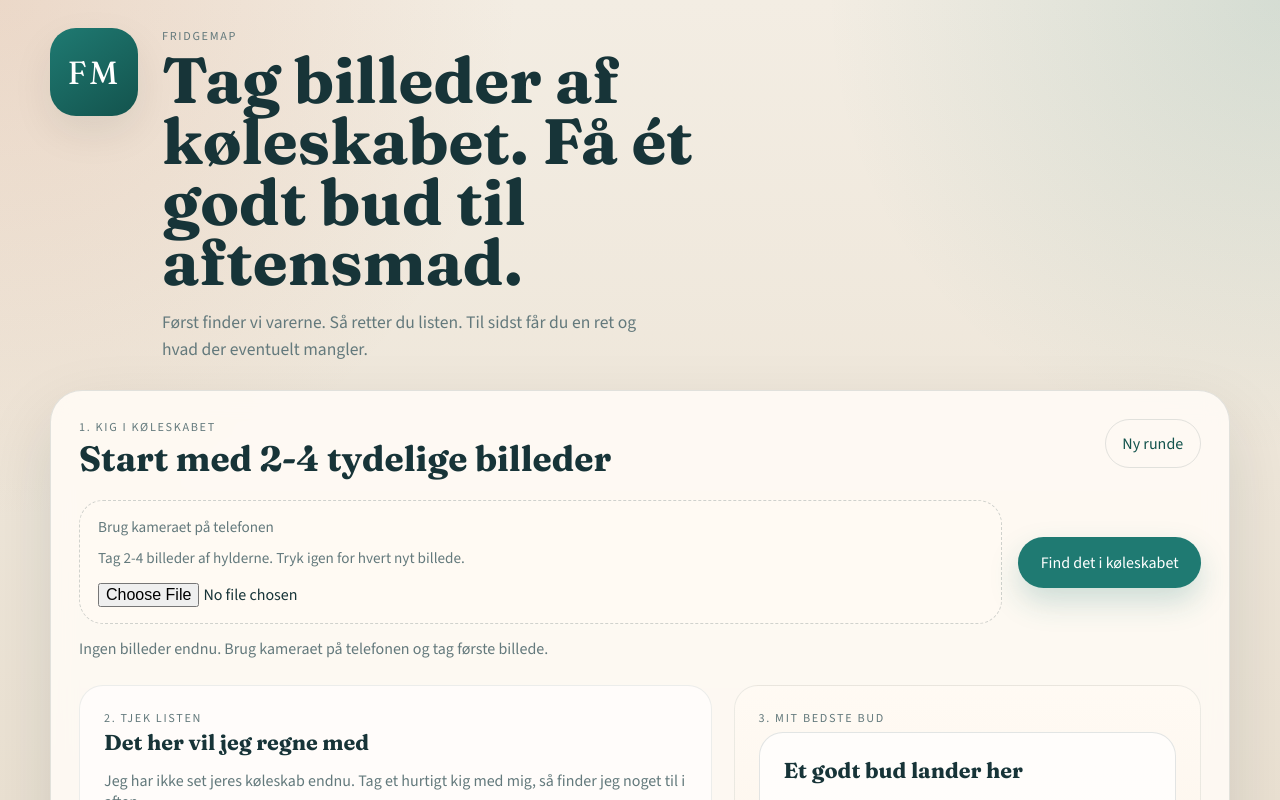
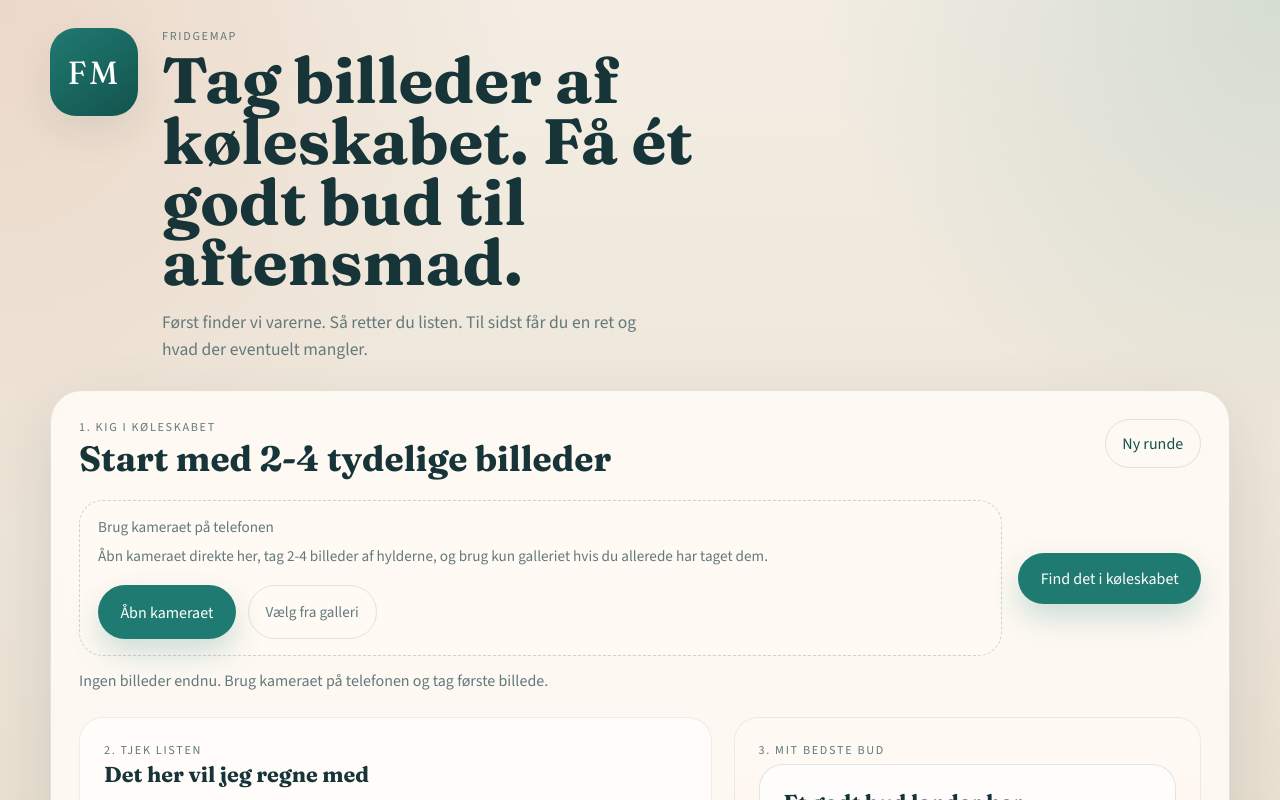
Before and after one commit to Ganga-Boi/fridgemap, a Next.js app: page / in a window 1280 px wide. Shown: the top 800 px of the page. Built offline with nearby package versions, Linux system fonts and the light colour scheme.

Commit message:
Replace file chooser with live camera flow

```diff
--- a/app/globals.css
+++ b/app/globals.css
@@ -222,6 +222,15 @@ button {
   color: var(--muted);
 }
 
+.camera-picker {
+  gap: 14px;
+}
+
+.camera-copy {
+  display: grid;
+  gap: 8px;
+}
+
 .camera-hint {
   margin: 0 0 4px;
   font-size: 0.95rem;
@@ -229,8 +238,77 @@ button {
   color: var(--muted);
 }
 
-.file-picker input[type="file"] {
-  max-width: 100%;
+.camera-actions {
+  display: flex;
+  gap: 12px;
+  flex-wrap: wrap;
+}
+
+.camera-live {
+  display: grid;
+  gap: 12px;
+}
+
+.camera-preview {
+  width: 100%;
+  aspect-ratio: 4 / 3;
+  object-fit: cover;
+  border-radius: var(--radius-lg);
+  background: rgba(23, 52, 56, 0.12);
+  border: 1px solid var(--line);
+}
+
+.picker-fallback {
+  position: relative;
+  display: inline-flex;
+  align-items: center;
+  justify-content: center;
+  min-height: 54px;
+  overflow: hidden;
+}
+
+.picker-fallback input,
+.sr-only-input {
+  position: absolute;
+  inset: 0;
+  opacity: 0;
+  pointer-events: none;
+}
+
+.camera-error {
+  margin: 0;
+  color: var(--danger-ink);
+  line-height: 1.45;
+}
+
+.capture-strip {
+  display: grid;
+  grid-template-columns: repeat(auto-fit, minmax(120px, 1fr));
+  gap: 12px;
+}
+
+.capture-card {
+  display: grid;
+  gap: 8px;
+}
+
+.capture-thumb {
+  width: 100%;
+  aspect-ratio: 1;
+  object-fit: cover;
+  border-radius: 16px;
+  border: 1px solid var(--line);
+  background: rgba(23, 52, 56, 0.08);
+}
+
+.capture-remove {
+  min-height: 40px;
+  padding: 0 0.9rem;
+  border-radius: 999px;
+  background: transparent;
+  color: var(--brand-deep);
+  border: 1px solid var(--line);
+  cursor: pointer;
 }
 
 .helper-text,
@@ -626,6 +704,7 @@ button {
 
   .ingredient-actions,
   .scan-controls,
+  .camera-actions,
   .manual-row,
   .out-of-ideas-actions,
   .secondary-row {
--- a/app/page.tsx
+++ b/app/page.tsx
@@ -193,7 +193,9 @@ function errorMessage(error: string | undefined) {
 }
 
 export default function Home() {
-  const cameraInputRef = useRef<HTMLInputElement | null>(null);
+  const galleryInputRef = useRef<HTMLInputElement | null>(null);
+  const videoRef = useRef<HTMLVideoElement | null>(null);
+  const streamRef = useRef<MediaStream | null>(null);
   const recipeRef = useRef<HTMLElement | null>(null);
 
   const [files, setFiles] = useState<File[]>([]);
@@ -204,6 +206,9 @@ export default function Home() {
   const [loading, setLoading] = useState(false);
   const [manualInput, setManualInput] = useState("");
   const [ingredientsDirty, setIngredientsDirty] = useState(false);
+  const [cameraOpen, setCameraOpen] = useState(false);
+  const [cameraBusy, setCameraBusy] = useState(false);
+  const [cameraError, setCameraError] = useState<string | null>(null);
   const [showRecipe, setShowRecipe] = useState(false);
   const [suggestionState, setSuggestionState] = useState(createInitialSuggestionState());
 
@@ -233,10 +238,25 @@ export default function Home() {
         .slice(0, 3)
     : [];
   const hitLimit = suggestionState.rejections >= MAX_REJECTIONS;
+  const filePreviews = useMemo(
+    () =>
+      files.map((file, index) => ({
+        id: `${file.name}-${file.lastModified}-${index}`,
+        name: file.name,
+        url: URL.createObjectURL(file),
+      })),
+    [files]
+  );
 
   useEffect(() => {
     setShowRecipe(false);
   }, [currentIndex, committedPantry?.lastScanAt]);
+
+  useEffect(() => {
+    return () => {
+      filePreviews.forEach((preview) => URL.revokeObjectURL(preview.url));
+    };
+  }, [filePreviews]);
 
   useEffect(() => {
     if (showRecipe) {
@@ -244,8 +264,118 @@ export default function Home() {
     }
   }, [showRecipe]);
 
+  useEffect(() => {
+    return () => {
+      releaseCameraStream();
+    };
+  }, []);
+
   function resetPickerInputs() {
-    if (cameraInputRef.current) cameraInputRef.current.value = "";
+    if (galleryInputRef.current) galleryInputRef.current.value = "";
+  }
+
+  function releaseCameraStream() {
+    const stream = streamRef.current;
+    if (stream) {
+      stream.getTracks().forEach((track) => track.stop());
+      streamRef.current = null;
+    }
+
+    if (videoRef.current) {
+      videoRef.current.srcObject = null;
+    }
+  }
+
+  function stopCamera() {
+    releaseCameraStream();
+    setCameraOpen(false);
+    setCameraBusy(false);
+  }
+
+  async function handleOpenCamera() {
+    if (!navigator.mediaDevices?.getUserMedia) {
+      setCameraError("Dit device giver ikke direkte kamera-adgang her. Brug galleriet som fallback.");
+      return;
+    }
+
+    try {
+      setCameraBusy(true);
+      setCameraError(null);
+      stopCamera();
+
+      const stream = await navigator.mediaDevices.getUserMedia({
+        audio: false,
+        video: {
+          facingMode: { ideal: "environment" },
+        },
+      });
+
+      streamRef.current = stream;
+      setCameraOpen(true);
+
+      if (videoRef.current) {
+        videoRef.current.srcObject = stream;
+        await videoRef.current.play().catch(() => undefined);
+      }
+    } catch {
+      setCameraError("Jeg kunne ikke åbne kameraet. Tjek kamera-tilladelsen, eller brug galleriet.");
+      stopCamera();
+    } finally {
+      setCameraBusy(false);
+    }
+  }
+
+  async function handleCapturePhoto() {
+    const video = videoRef.current;
+    if (!video || !video.videoWidth || !video.videoHeight) {
+      setCameraError("Kameraet er ikke helt klar endnu. Prøv igen om et øjeblik.");
+      return;
+    }
+
+    const canvas = document.createElement("canvas");
+    canvas.width = video.videoWidth;
+    canvas.height = video.videoHeight;
+
+    const context = canvas.getContext("2d");
+    if (!context) {
+      setCameraError("Jeg kunne ikke tage billedet rent teknisk. Prøv igen.");
+      return;
+    }
+
+    context.drawImage(video, 0, 0, canvas.width, canvas.height);
+
+    const blob = await new Promise<Blob | null>((resolve) => {
+      canvas.toBlob(resolve, "image/jpeg", 0.92);
+    });
+
+    if (!blob) {
+      setCameraError("Billedet blev ikke gemt ordentligt. Prøv igen.");
+      return;
+    }
+
+    const stamp = Date.now();
+    const capturedFile = new File([blob], `fridgemap-${stamp}.jpg`, {
+      type: "image/jpeg",
+      lastModified: stamp,
+    });
+
+    let nextCount = 0;
+    setFiles((current) => {
+      const merged = mergeSelectedFiles(current, [capturedFile]);
+      nextCount = merged.length;
+      return merged;
+    });
+
+    setCameraError(null);
+    setStatus("Billede tilføjet. Tag gerne et mere fra en anden vinkel.");
+
+    if (nextCount >= MAX_FRAMES) {
+      stopCamera();
+    }
+  }
+
+  function handleRemovePhoto(indexToRemove: number) {
+    setFiles((current) => current.filter((_, index) => index !== indexToRemove));
   }
 
   function replaceDraftItems(nextItems: PantryItem[]) {
@@ -258,6 +388,7 @@ export default function Home() {
 
     const merged = mergeSelectedFiles(files, nextFiles);
     setFiles(merged);
+    setCameraError(null);
     resetPickerInputs();
 
     if (merged.length < files.length + nextFiles.length) {
@@ -271,6 +402,7 @@ export default function Home() {
   }
 
   function resetAll() {
+    stopCamera();
     setFiles([]);
     setDraftItems([]);
     setCommittedPantry(null);
@@ -291,6 +423,7 @@ export default function Home() {
     }
 
     try {
+      stopCamera();
       setLoading(true);
       setStatus("Jeg kigger lige i køleskabet.");
 
@@ -486,20 +619,91 @@ export default function Home() {
           </div>
 
           <div className="scan-controls">
-            <label className="file-picker">
+            <div className="file-picker camera-picker">
+              <div className="camera-copy">
                 <span>Brug kameraet på telefonen</span>
               <p className="camera-hint">
-                Tag 2-4 billeder af hylderne. Tryk igen for hvert nyt billede.
+                Åbn kameraet direkte her, tag 2-4 billeder af hylderne, og brug kun galleriet
+                hvis du allerede har taget dem.
               </p>
+              </div>
+              {cameraOpen ? (
+                <div className="camera-live">
+                  <video
+                    ref={videoRef}
+                    className="camera-preview"
+                    autoPlay
+                    muted
+                    playsInline
+                  />
+
+                  <div className="camera-actions">
+                    <button
+                      type="button"
+                      className="cta-button"
+                      onClick={handleCapturePhoto}
+                      disabled={cameraBusy || loading || !canAddMorePhotos}
+                    >
+                      Tag billede
+                    </button>
+                    <button
+                      type="button"
+                      className="quiet-button"
+                      onClick={stopCamera}
+                      disabled={cameraBusy}
+                    >
+                      Luk kamera
+                    </button>
+                  </div>
+                </div>
+              ) : (
+                <div className="camera-actions">
+                  <button
+                    type="button"
+                    className="cta-button"
+                    onClick={handleOpenCamera}
+                    disabled={cameraBusy || loading || !canAddMorePhotos}
+                  >
+                    {cameraBusy ? "Åbner kamera" : cameraButtonLabel}
+                  </button>
+
+                  <label className="quiet-button picker-fallback">
+                    <span>Vælg fra galleri</span>
                     <input
-                ref={cameraInputRef}
+                      ref={galleryInputRef}
                       type="file"
                       accept="image/*"
-                capture="environment"
-                disabled={!canAddMorePhotos || loading}
+                      multiple
+                      disabled={cameraBusy || loading || !canAddMorePhotos}
                       onChange={(event) => handlePickedFiles(Array.from(event.target.files || []))}
                     />
                   </label>
+                </div>
+              )}
+
+              {cameraError ? <p className="camera-error">{cameraError}</p> : null}
+
+              {filePreviews.length > 0 ? (
+                <div className="capture-strip" aria-label="Valgte billeder">
+                  {filePreviews.map((preview, index) => (
+                    <article className="capture-card" key={preview.id}>
+                      <img
+                        src={preview.url}
+                        alt={`Køleskabsbillede ${index + 1}`}
+                        className="capture-thumb"
+                      />
+                      <button
+                        type="button"
+                        className="capture-remove"
+                        onClick={() => handleRemovePhoto(index)}
+                      >
+                        Fjern
+                      </button>
+                    </article>
+                  ))}
+                </div>
+              ) : null}
+            </div>
 
             <button type="button" className="cta-button" onClick={handleScan} disabled={loading}>
               {loading ? "Et øjeblik" : "Find det i køleskabet"}
```
Lines whose indentation alone changed are shown as unchanged.
